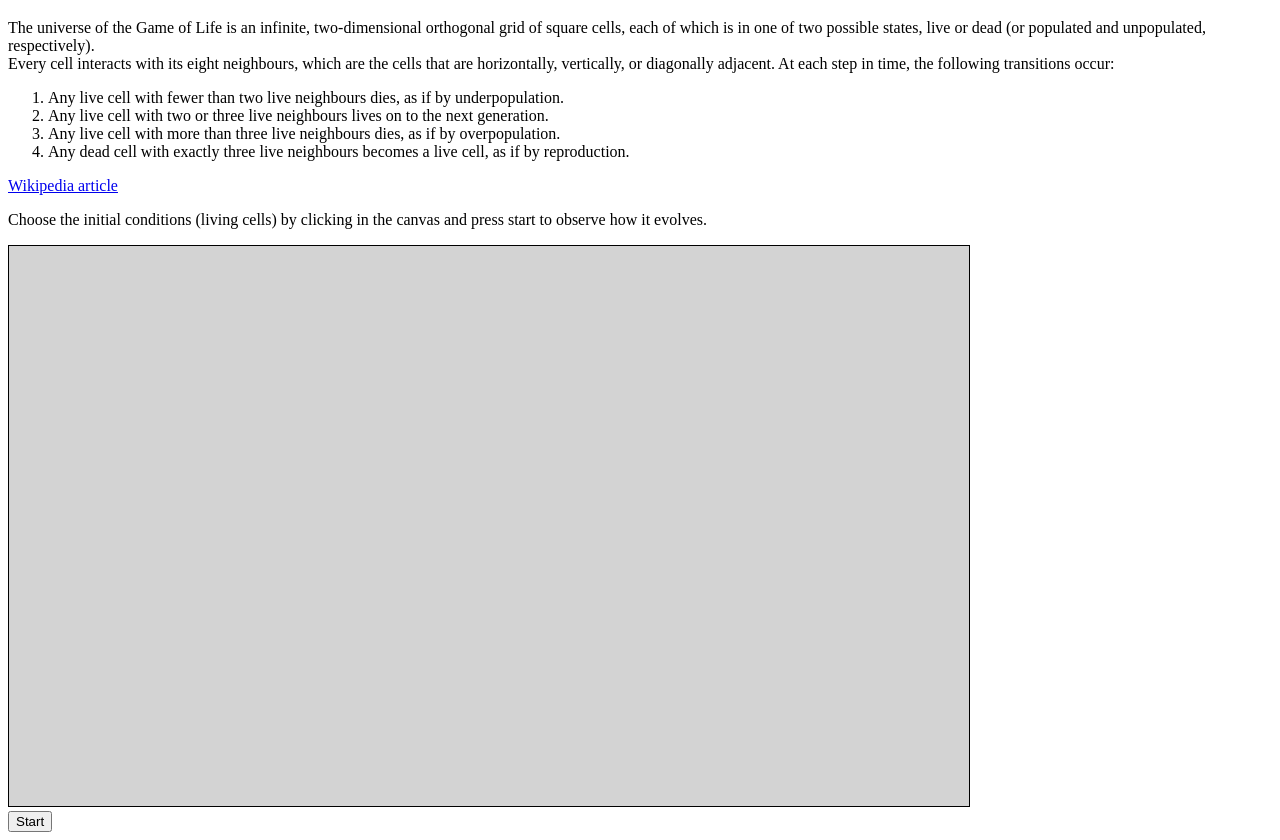
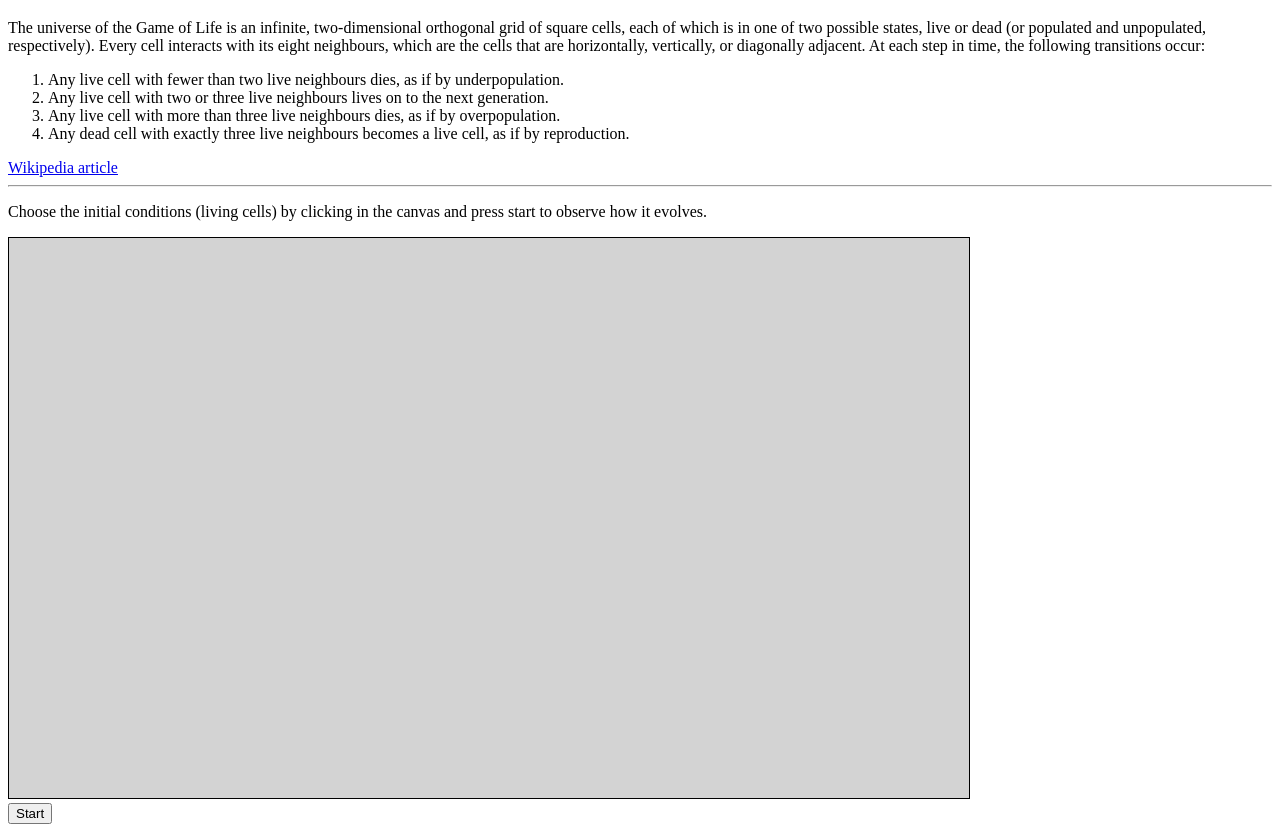
Before and after one commit to jpceia/jpceia.github.io, a plain HTML site: page game-of-life/index.html in a window 1280 px wide. Shown: the part 61-901 px from the top of the page. Drawn offline with Linux system fonts and the light colour scheme.

Commit message:
edit descriptions in game of life and snake

```diff
--- a/game-of-life/index.html
+++ b/game-of-life/index.html
@@ -16,16 +16,18 @@
 </head>
 <body>
     <h1>Conway's Game of Life</h1>
-    The universe of the Game of Life is an infinite, two-dimensional orthogonal grid of square cells, each of which is in one of two possible states, live or dead (or populated and unpopulated, respectively).
-    <br/>
-    Every cell interacts with its eight neighbours, which are the cells that are horizontally, vertically, or diagonally adjacent. At each step in time, the following transitions occur:
+    <p>The universe of the Game of Life is an infinite, two-dimensional orthogonal grid of square cells, each of which is in one of two possible states, live or dead (or populated and unpopulated, respectively).
+    Every cell interacts with its eight neighbours, which are the cells that are horizontally, vertically, or diagonally adjacent.
+    At each step in time, the following transitions occur:
         <ol>
             <li>Any live cell with fewer than two live neighbours dies, as if by underpopulation.</li>
             <li>Any live cell with two or three live neighbours lives on to the next generation.</li>
             <li>Any live cell with more than three live neighbours dies, as if by overpopulation.</li>
             <li>Any dead cell with exactly three live neighbours becomes a live cell, as if by reproduction.</li>
         </ol>
+    </p>
     <a href="https://en.wikipedia.org/wiki/Conway%27s_Game_of_Life">Wikipedia article</a>
+    <hr />
     <p>Choose the initial conditions (living cells) by clicking in the canvas and press start to observe how it evolves.</p>
     <canvas id="canvas" width="500" height="500" style="border:1px solid; background: lightgrey"></canvas>
     <br />
```
Also changed, not shown: snake/index.html (+6 -0 lines). Lines whose indentation alone changed are shown as unchanged.
